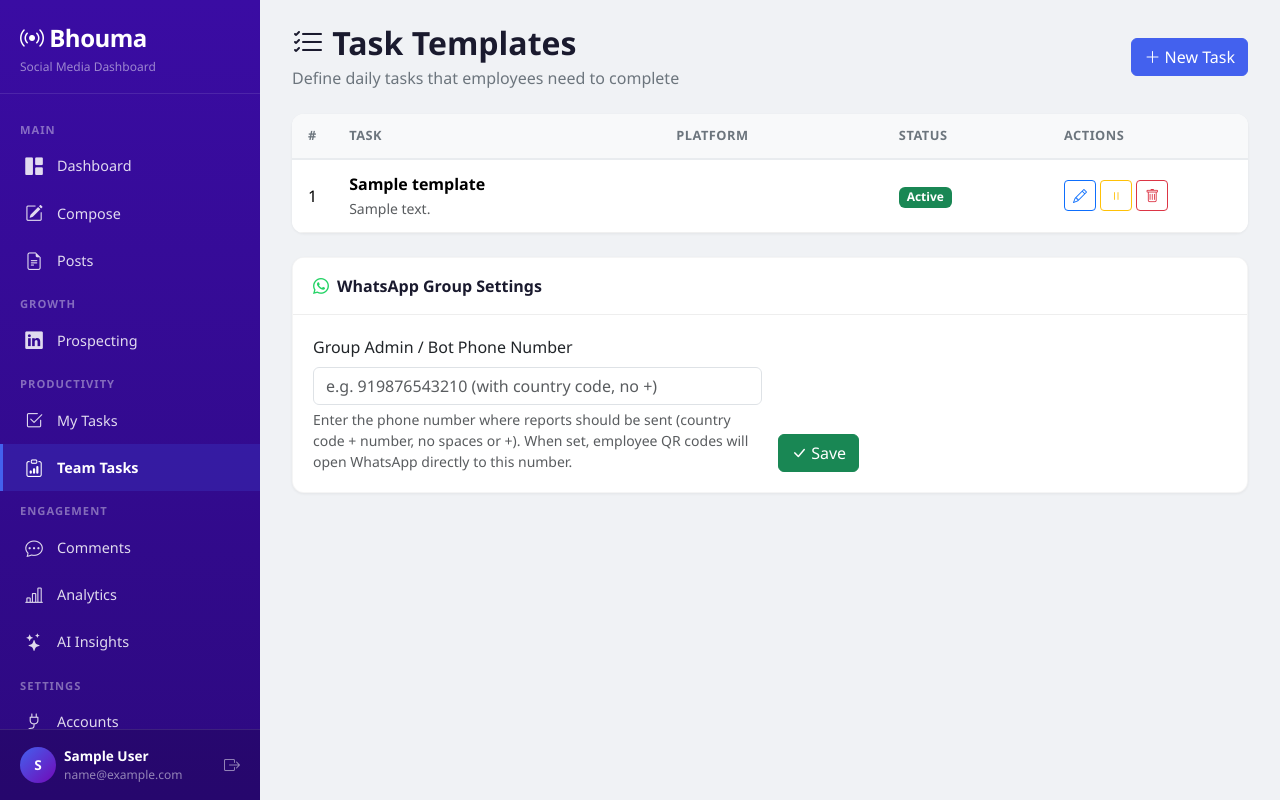
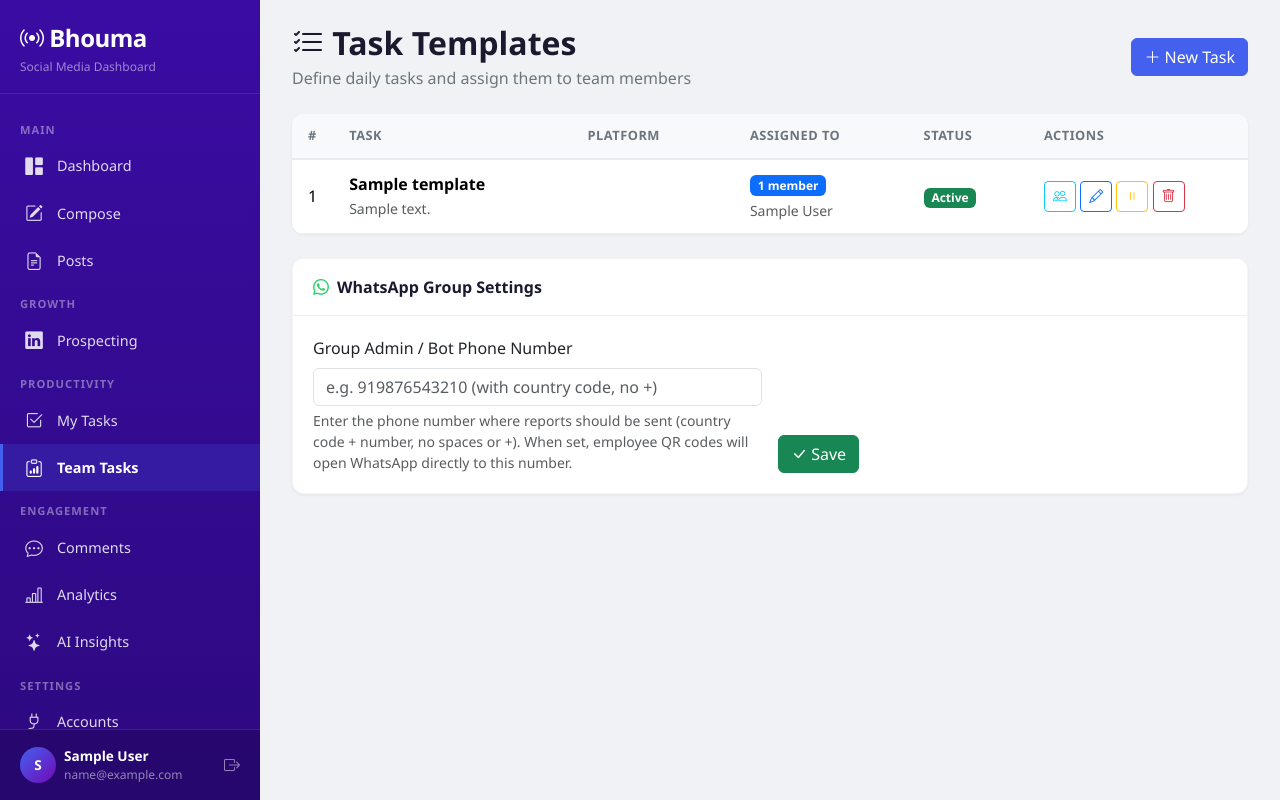
Before and after one commit to ArunExprop06/bhouma, a Flask app: page /tasks/admin/templates in a window 1280 px wide. Run offline with Flask 3, Linux system fonts and the light colour scheme; a user stored in the database is signed in; tables that the repository leaves empty hold one stand-in row (values such as "Sample post").

Commit message:
Admin assigns tasks to specific members + checkbox UI
- Add TaskAssignment model (template-to-user mapping)
- Admin templates page: Assign button with member checkboxes per task
- ensure_today_tasks() only creates instances for assigned templates
- Employee my_tasks: proper checkbox with green checkmark on completion
- Seed auto-assigns all tasks to all active users on first deploy

Co-Authored-By: Claude Opus 4.6 <noreply@anthropic.com>

```diff
--- a/app_package/models.py
+++ b/app_package/models.py
@@ -165,6 +165,11 @@ class TaskTemplate(db.Model):
     created_at = db.Column(db.DateTime, default=lambda: datetime.now(timezone.utc))
 
     instances = db.relationship('DailyTaskInstance', backref='template', lazy=True, cascade='all, delete-orphan')
+    assignments = db.relationship('TaskAssignment', backref='template', lazy=True, cascade='all, delete-orphan')
+
+    @property
+    def assigned_user_ids(self):
+        return [a.user_id for a in self.assignments]
 
     @property
     def platform_icon(self):
@@ -206,6 +211,21 @@ class DailyTaskInstance(db.Model):
     )
 
 
+class TaskAssignment(db.Model):
+    __tablename__ = 'task_assignments'
+
+    id = db.Column(db.Integer, primary_key=True)
+    template_id = db.Column(db.Integer, db.ForeignKey('task_templates.id'), nullable=False)
+    user_id = db.Column(db.Integer, db.ForeignKey('users.id'), nullable=False)
+    assigned_at = db.Column(db.DateTime, default=lambda: datetime.now(timezone.utc))
+
+    user = db.relationship('User', backref='task_assignments')
+
+    __table_args__ = (
+        db.UniqueConstraint('template_id', 'user_id', name='uq_assignment_template_user'),
+    )
+
+
 class AppSetting(db.Model):
     __tablename__ = 'app_settings'
 
--- a/app_package/routes/daily_tasks.py
+++ b/app_package/routes/daily_tasks.py
@@ -1,7 +1,7 @@
 from flask import Blueprint, render_template, redirect, url_for, flash, request, jsonify
 from flask_login import login_required, current_user
 from app_package import db
-from app_package.models import User, TaskTemplate, DailyTaskInstance, AppSetting
+from app_package.models import User, TaskTemplate, DailyTaskInstance, TaskAssignment, AppSetting
 from datetime import datetime, date, timedelta, timezone
 from functools import wraps
 import urllib.parse
@@ -21,17 +21,24 @@ def admin_required(f):
 
 
 def ensure_today_tasks(user_id):
-    """Create missing DailyTaskInstance rows for today based on active templates."""
+    """Create missing DailyTaskInstance rows for today based on assigned active templates."""
     today = date.today()
-    active_templates = db.session.query(TaskTemplate).filter_by(is_active=True).all()
-    active_ids = {t.id for t in active_templates}
+
+    # Only templates assigned to this user AND active
+    assigned_ids = {a.template_id for a in
+                    db.session.query(TaskAssignment).filter_by(user_id=user_id).all()}
+    active_assigned = {t.id for t in
+                       db.session.query(TaskTemplate).filter(
+                           TaskTemplate.id.in_(assigned_ids),
+                           TaskTemplate.is_active == True
+                       ).all()} if assigned_ids else set()
 
     existing = db.session.query(DailyTaskInstance).filter_by(
         user_id=user_id, task_date=today
     ).all()
     existing_template_ids = {inst.template_id for inst in existing}
 
-    missing = active_ids - existing_template_ids
+    missing = active_assigned - existing_template_ids
     for tid in missing:
         inst = DailyTaskInstance(template_id=tid, user_id=user_id, task_date=today)
         db.session.add(inst)
@@ -204,8 +211,10 @@ def admin_templates():
     seed_sample_tasks(current_user.id)
     templates = db.session.query(TaskTemplate).order_by(
         TaskTemplate.sort_order, TaskTemplate.id).all()
+    members = db.session.query(User).filter_by(is_active_user=True).order_by(User.name).all()
     wa_number = AppSetting.get('whatsapp_group_number', '')
-    return render_template('tasks/admin_templates.html', templates=templates, wa_number=wa_number)
+    return render_template('tasks/admin_templates.html',
+                           templates=templates, members=members, wa_number=wa_number)
 
 
 @daily_tasks_bp.route('/admin/templates/create', methods=['POST'])
@@ -278,6 +287,27 @@ def delete_template(tid):
     return redirect(url_for('daily_tasks.admin_templates'))
 
 
+@daily_tasks_bp.route('/admin/templates/<int:tid>/assign', methods=['POST'])
+@login_required
+@admin_required
+def assign_template(tid):
+    t = db.session.get(TaskTemplate, tid)
+    if not t:
+        flash('Template not found.', 'danger')
+        return redirect(url_for('daily_tasks.admin_templates'))
+
+    selected_user_ids = request.form.getlist('user_ids', type=int)
+
+    # Remove old assignments
+    db.session.query(TaskAssignment).filter_by(template_id=tid).delete()
+    # Add new
+    for uid in selected_user_ids:
+        db.session.add(TaskAssignment(template_id=tid, user_id=uid))
+    db.session.commit()
+    flash(f'Assigned "{t.title}" to {len(selected_user_ids)} member(s).', 'success')
+    return redirect(url_for('daily_tasks.admin_templates'))
+
+
 @daily_tasks_bp.route('/admin/whatsapp-settings', methods=['POST'])
 @login_required
 @admin_required
--- a/app_package/templates/tasks/admin_templates.html
+++ b/app_package/templates/tasks/admin_templates.html
@@ -5,7 +5,7 @@
 <div class="page-header d-flex justify-content-between align-items-center flex-wrap gap-2">
     <div>
         <h2><i class="bi bi-list-check"></i> Task Templates</h2>
-        <p>Define daily tasks that employees need to complete</p>
+        <p>Define daily tasks and assign them to team members</p>
     </div>
     <button class="btn btn-primary" data-bs-toggle="modal" data-bs-target="#createModal">
         <i class="bi bi-plus-lg"></i> New Task
@@ -26,8 +26,9 @@
                 <th style="width:40px">#</th>
                 <th>Task</th>
                 <th>Platform</th>
+                <th>Assigned To</th>
                 <th>Status</th>
-                <th style="width:200px">Actions</th>
+                <th style="width:220px">Actions</th>
             </tr>
         </thead>
         <tbody>
@@ -46,6 +47,17 @@
                     </span>
                 </td>
                 <td>
+                    {% if t.assignments %}
+                    <span class="badge bg-primary">{{ t.assignments|length }} member{{ 's' if t.assignments|length > 1 }}</span>
+                    <div class="small text-muted mt-1">
+                        {% for a in t.assignments[:3] %}{{ a.user.name }}{{ ', ' if not loop.last }}{% endfor %}
+                        {% if t.assignments|length > 3 %}+{{ t.assignments|length - 3 }} more{% endif %}
+                    </div>
+                    {% else %}
+                    <span class="badge bg-secondary">Unassigned</span>
+                    {% endif %}
+                </td>
+                <td>
                     {% if t.is_active %}
                     <span class="badge bg-success">Active</span>
                     {% else %}
@@ -53,7 +65,10 @@
                     {% endif %}
                 </td>
                 <td>
-                    <button class="btn btn-sm btn-outline-primary" data-bs-toggle="modal" data-bs-target="#editModal{{ t.id }}">
+                    <button class="btn btn-sm btn-outline-info" data-bs-toggle="modal" data-bs-target="#assignModal{{ t.id }}" title="Assign">
+                        <i class="bi bi-people"></i>
+                    </button>
+                    <button class="btn btn-sm btn-outline-primary" data-bs-toggle="modal" data-bs-target="#editModal{{ t.id }}" title="Edit">
                         <i class="bi bi-pencil"></i>
                     </button>
                     <form action="{{ url_for('daily_tasks.toggle_template', tid=t.id) }}" method="post" class="d-inline">
@@ -63,10 +78,45 @@
                     </form>
                     <form action="{{ url_for('daily_tasks.delete_template', tid=t.id) }}" method="post" class="d-inline"
                           onsubmit="return confirm('Delete this task template? All related instances will also be removed.')">
-                        <button class="btn btn-sm btn-outline-danger"><i class="bi bi-trash"></i></button>
+                        <button class="btn btn-sm btn-outline-danger" title="Delete"><i class="bi bi-trash"></i></button>
                     </form>
                 </td>
             </tr>
+
+            <!-- Assign Modal -->
+            <div class="modal fade" id="assignModal{{ t.id }}" tabindex="-1">
+                <div class="modal-dialog">
+                    <form action="{{ url_for('daily_tasks.assign_template', tid=t.id) }}" method="post" class="modal-content">
+                        <div class="modal-header">
+                            <h5 class="modal-title"><i class="bi bi-people"></i> Assign: {{ t.title }}</h5>
+                            <button type="button" class="btn-close" data-bs-dismiss="modal"></button>
+                        </div>
+                        <div class="modal-body">
+                            <p class="text-muted small mb-3">Select team members who should complete this task daily.</p>
+                            <div class="mb-2">
+                                <button type="button" class="btn btn-sm btn-outline-primary me-1" onclick="toggleAll(this, true)">Select All</button>
+                                <button type="button" class="btn btn-sm btn-outline-secondary" onclick="toggleAll(this, false)">Deselect All</button>
+                            </div>
+                            {% for m in members %}
+                            <div class="form-check py-1">
+                                <input class="form-check-input" type="checkbox" name="user_ids" value="{{ m.id }}"
+                                       id="assign_{{ t.id }}_{{ m.id }}"
+                                       {{ 'checked' if m.id in t.assigned_user_ids }}>
+                                <label class="form-check-label" for="assign_{{ t.id }}_{{ m.id }}">
+                                    <span class="fw-semibold">{{ m.name }}</span>
+                                    <small class="text-muted">({{ m.email }})</small>
+                                    {% if m.role == 'admin' %}<span class="badge bg-warning text-dark ms-1">Admin</span>{% endif %}
+                                </label>
+                            </div>
+                            {% endfor %}
+                        </div>
+                        <div class="modal-footer">
+                            <button type="button" class="btn btn-secondary" data-bs-dismiss="modal">Cancel</button>
+                            <button type="submit" class="btn btn-primary"><i class="bi bi-check-lg"></i> Save Assignments</button>
+                        </div>
+                    </form>
+                </div>
+            </div>
 
             <!-- Edit Modal -->
             <div class="modal fade" id="editModal{{ t.id }}" tabindex="-1">
@@ -183,3 +233,12 @@
     </div>
 </div>
 {% endblock %}
+
+{% block extra_js %}
+<script>
+function toggleAll(btn, checked) {
+    const modal = btn.closest('.modal');
+    modal.querySelectorAll('input[type=checkbox]').forEach(cb => cb.checked = checked);
+}
+</script>
+{% endblock %}
```
Also changed, not shown: app_package/static/style.css (+55 -7 lines), app_package/templates/tasks/my_tasks.html (+21 -12 lines), seed.py (+10 -2 lines).
